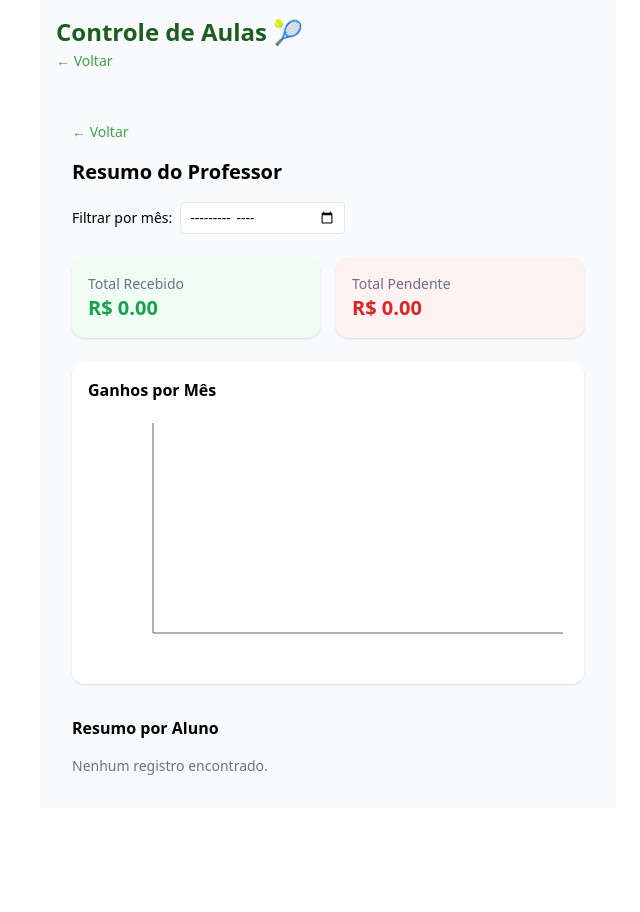
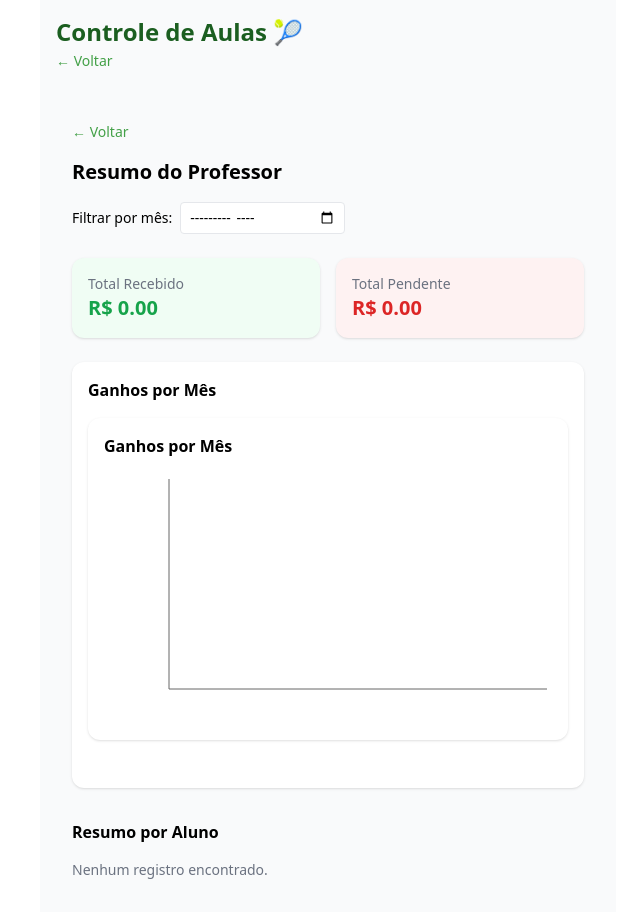
Before and after one commit to crsanches/apptenis, a React (Vite) app in the folder frontend/: page / in a window 1280 px wide. Both pictures are taken after a click on the button "📊 Resumo do Professor". Shown: the whole page, without its empty margins (312-952 px from the left). Before the commit the page ends 808 px from the top, so only its background shows below. Built offline with nearby package versions, Linux system fonts and the light colour scheme.

Commit message:
aluno_id

```diff
--- a/frontend/src/screens/ResumoProfessor.jsx
+++ b/frontend/src/screens/ResumoProfessor.jsx
@@ -124,8 +124,10 @@ function ResumoProfessor({ voltar, aulas = [], pagamentos = [] }) {
       <div className="bg-white p-4 rounded-xl shadow mb-8">
         <h3 className="font-semibold mb-4">Ganhos por Mês</h3>
 
-        <div style={{ width: "100%", height: 250 }}>
-          <ResponsiveContainer>
+        <div className="bg-white p-4 rounded-xl shadow mb-8">
+          <h3 className="font-semibold mb-4">Ganhos por Mês</h3>
+
+          <ResponsiveContainer width="100%" height={250}>
             <BarChart data={dadosGrafico}>
               <XAxis dataKey="mes" />
               <YAxis />
```
